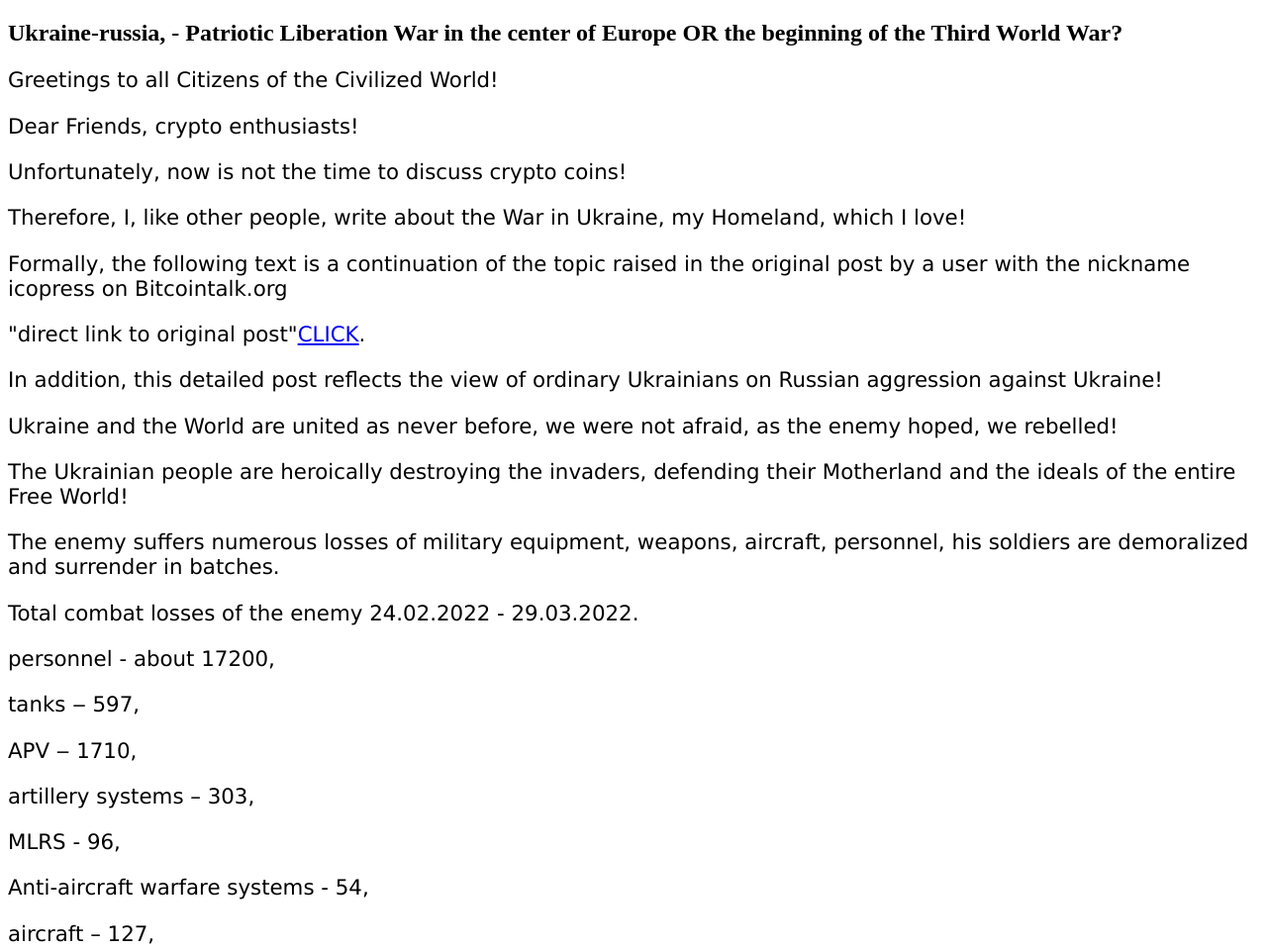
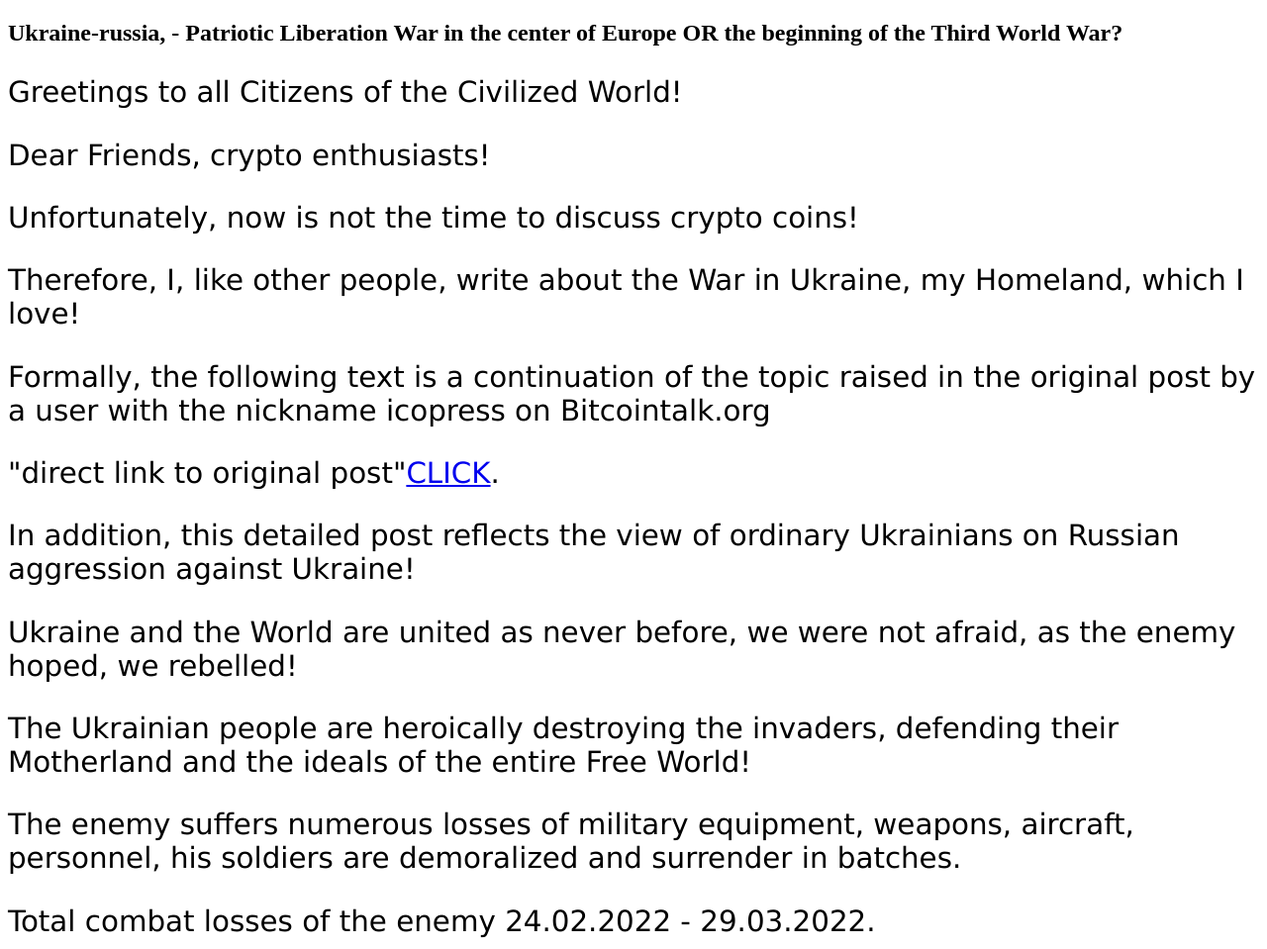
Before and after one commit to WelcomeLove/ukraine, a plain HTML site: page page.html in a window 1280 px wide. Shown: the top 959 px of the page at 99% size. Drawn offline with nearby package versions, Linux system fonts and the light colour scheme; some packages are replaced by stand-ins of ours; a script that the page names is missing.

Commit message:
Update page.html

```diff
--- a/page.html
+++ b/page.html
@@ -11,7 +11,7 @@
    }
    p {
     font-family: Verdana, Arial, Helvetica, sans-serif;
-    font-size: 16pt; /* Размер шрифта в пунктах */
+    font-size: 22pt; /* Размер шрифта в пунктах */
    }
   </style>
   </head>
```
